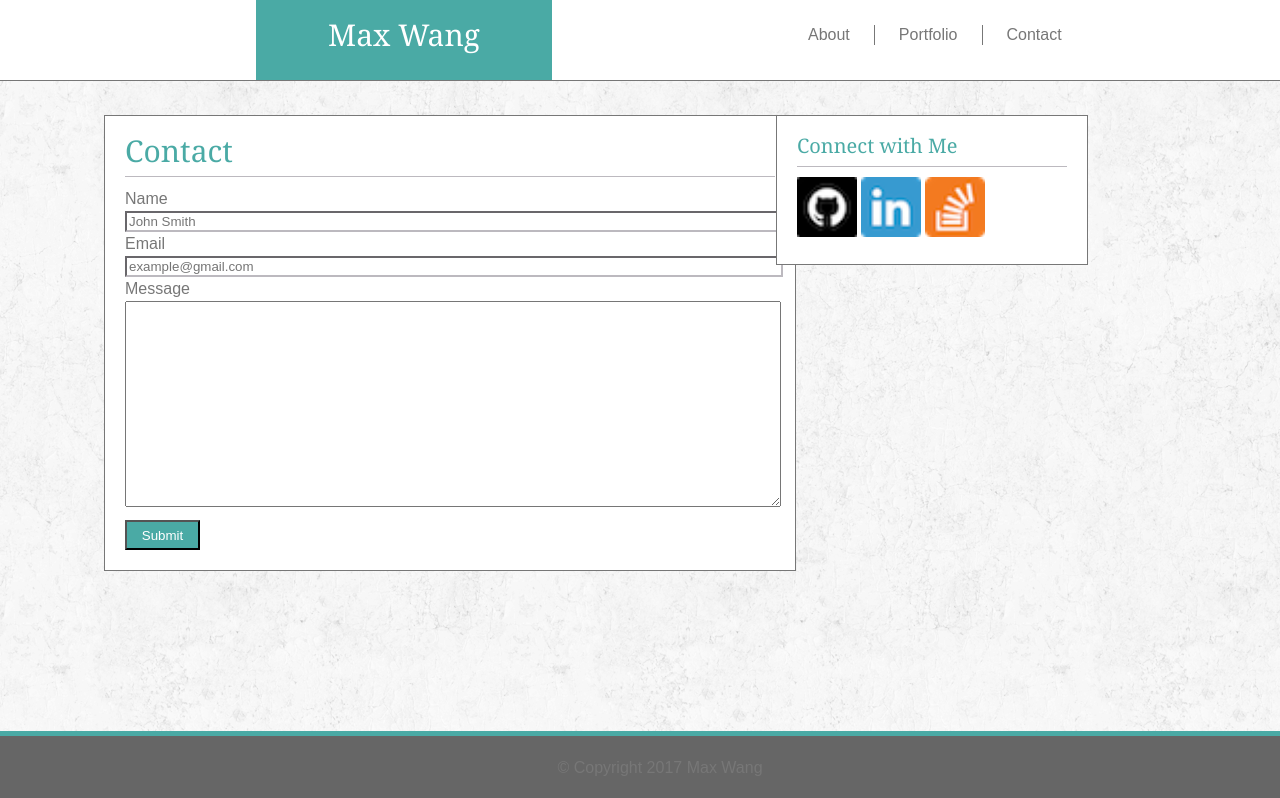
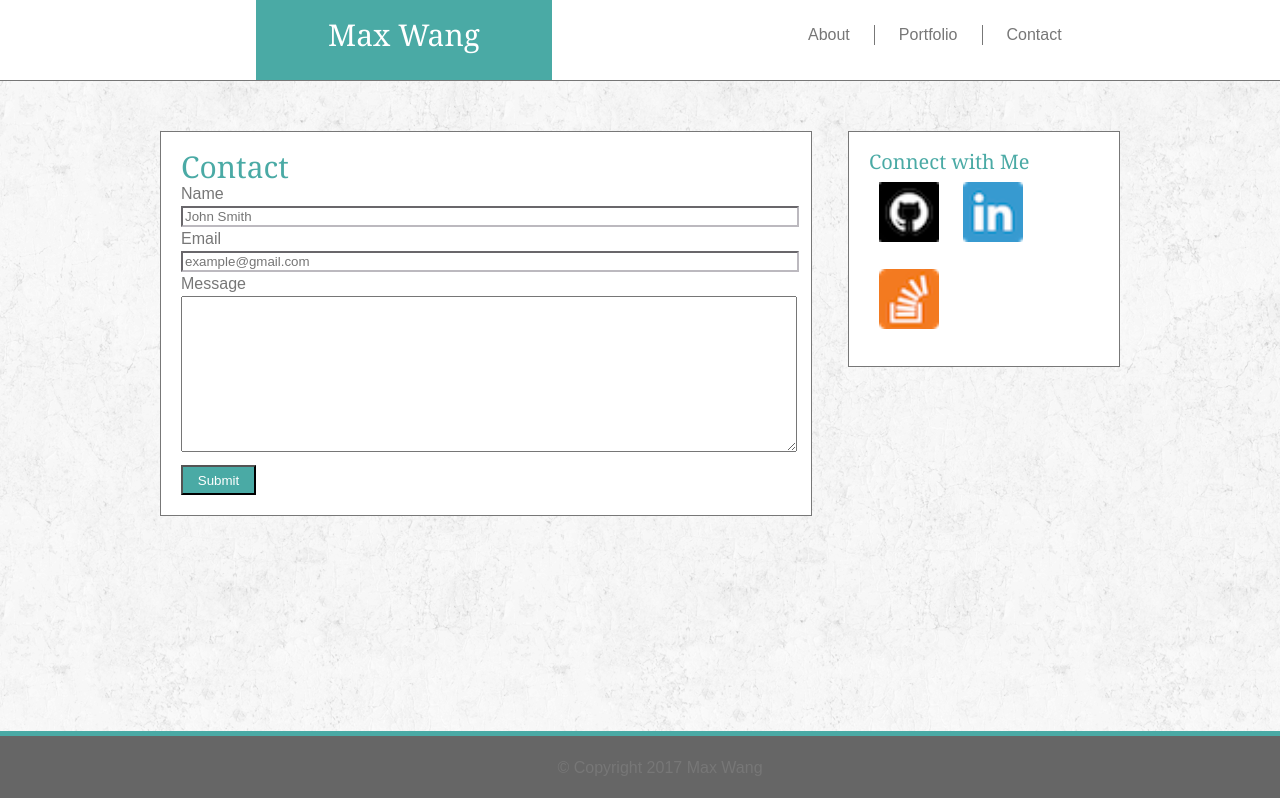
Before and after one commit to maximusunc/Basic-Portfolio, a plain HTML site: page contact.html in a window 1280 px wide. Shown: the top 798 px of the page. Drawn offline with Linux system fonts and the light colour scheme.

Commit message:
fixed positioning header footer everything

```diff
--- a/assets/css/style.css
+++ b/assets/css/style.css
@@ -1,21 +1,11 @@
-/*@media all and (min-width: 80%) {
-	.media {
-		clear: left;
-		margin: 0 auto;
-	}
-}*/
 /*Top Navigation Bar*/
 header {
 	background: #ffffff;
 	overflow: auto;
-	position: absolute;
+	position: relative;
 	height: 80px;
 	border: #cccccc;
-	top: 0;
 	width: 100%;
-	z-index: 900;
-	margin: 0;
-	clear: both;
 	border-bottom: 1px solid #777777;
 }
 		/*My Name*/
@@ -57,19 +47,15 @@ header h1 {
 	background-color: #777777;
 }
 /*End of Top Navigation Bar*/
-.header-underline {
-	height: 1px;
-	background-color: #bcb9bf;
-	width: 100%;
-	margin: 10px 0px;
+.container {
+	width: 960px;
+    margin: auto;
+    margin-top: 50px;
 }
 .content {
 	position: relative;
-	margin: 40px;
-	left: 5%;
 	background: #ffffff;
-	width: 650px;
-	height: contain;
+	width: 610px;
 	float: left;
 	padding: 20px;
 	border: 1px solid #777777;
@@ -78,15 +64,11 @@ header h1 {
 .media {
 	position: relative;
 	padding: 20px;
-	margin: 40px auto;
-	right: 15%;
 	background-color: #ffffff;
-	width: 270px;
+	width: 230px;
 	height: 20%;
-	display: block;
 	float: right;
 	border: 1px solid #777777;
-	margin-bottom: 100px;
 }
 /*Images*/
 .content img {
@@ -100,6 +82,7 @@ header h1 {
 }
 .media img {
 	width: 60px;
+	padding: 10px;
 }
 /*Portfolio Image Links*/
 .city-planning, .woman, .knight, .running {
@@ -119,30 +102,15 @@ span {
 	background-color: #4aaaa5;
 	padding: 3px 0px;
 }
-.break {
-	position: relative;
-	bottom: 0;
-	width: 1px;
-	height: 600px;
-}
 footer {
 	position: fixed;
 	bottom: 0;
-	left: 0;
 	width: 100%;
 	text-align: center;
 	padding: 20px;
 	color: #777777;
 	background: #666666;
-	border: 1px 0px 1px 0px solid #4aaaa5;
-}
-.footer-line {
-	width: 100%;
-	height: 5px;
-	background-color: #4aaaa5;
-	position: fixed;
-	bottom: 64px;
-	margin: 0 auto;
+	border-top: 5px solid #4aaaa5;
 }
 /*Hovers*/
 .topnav a:hover {
@@ -173,19 +141,23 @@ h2, h3 {
 	color: #4aaaa5;
 }
 /*End Fonts*/
-body {
+html, body {
 	background-color: #dddddd;
-	margin-top: 75px;
-	padding: 0px;
 	background-image: url('../images/rockywall.png');
+	height: 120%;
+	margin: 0;
+}
+.wrapper {
+	min-height: 100%;
+	margin-bottom: -50px;
 }
 input {
-	width: 650px;
+	width: 610px;
 	border-color: #bcb9bf;
 }
 textarea {
-	height: 200px;
-	width: 650px;
+	height: 150px;
+	width: 610px;
 }
 button {
 	display: block;
--- a/contact.html
+++ b/contact.html
@@ -6,6 +6,8 @@
 		<link rel='stylesheet' type='text/css' href='assets/css/style.css'>
 	</head>
 	<body>
+
+	<div class='wrapper'>
 
 		<header>
 
@@ -20,6 +22,8 @@
 			</div>
 
 		</header>
+
+		<div class='container'>
 
 		<section class='content'>
 
@@ -45,11 +49,12 @@
 
 		</div>
 
-	<div class='break'></div>
+		</div>
 
-	<div class='footer-line'></div>
+		<div class='push'></div>
+	</div>
 
-	<footer>
+	<footer class='footer'>
 		<p>&copy; Copyright 2017 Max Wang</p>
 	</footer>
 
```
Also changed, not shown: index.html (+10 -3 lines), portfolio.html (+10 -3 lines).
